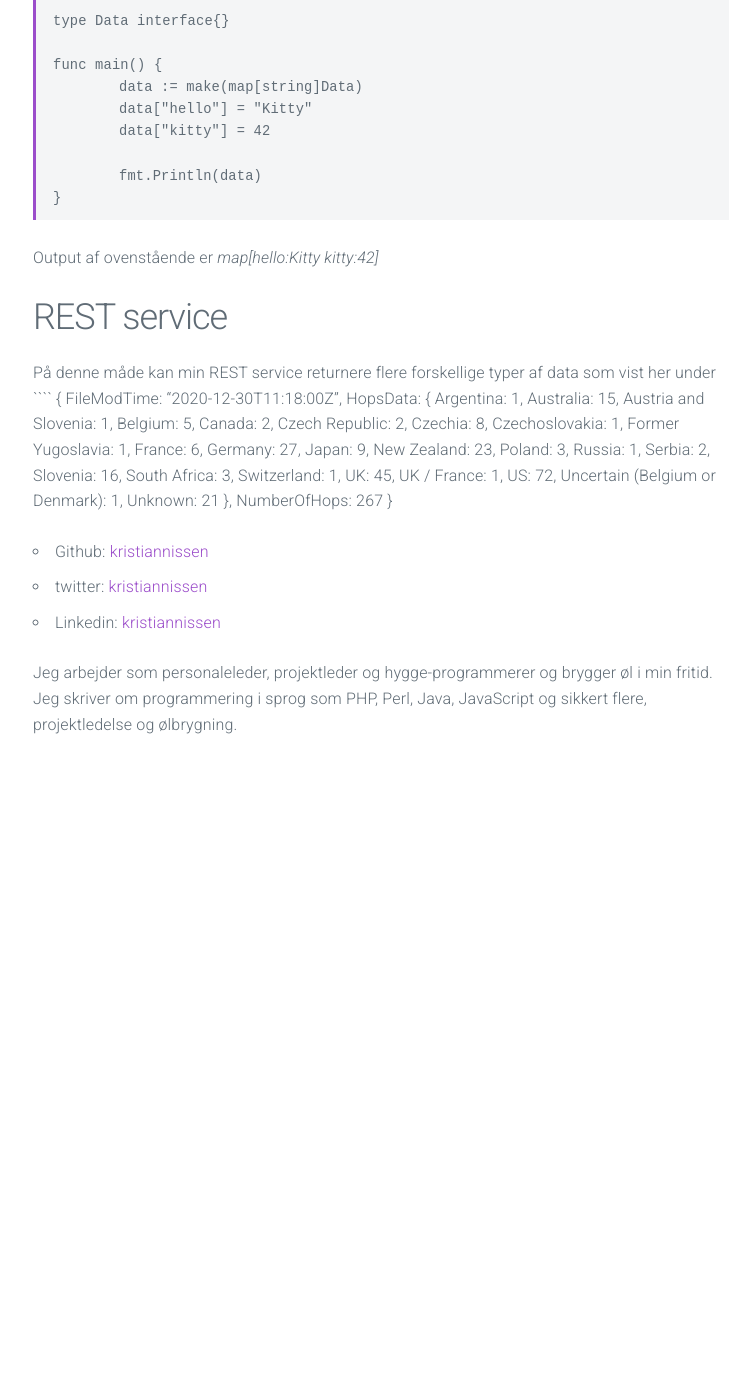
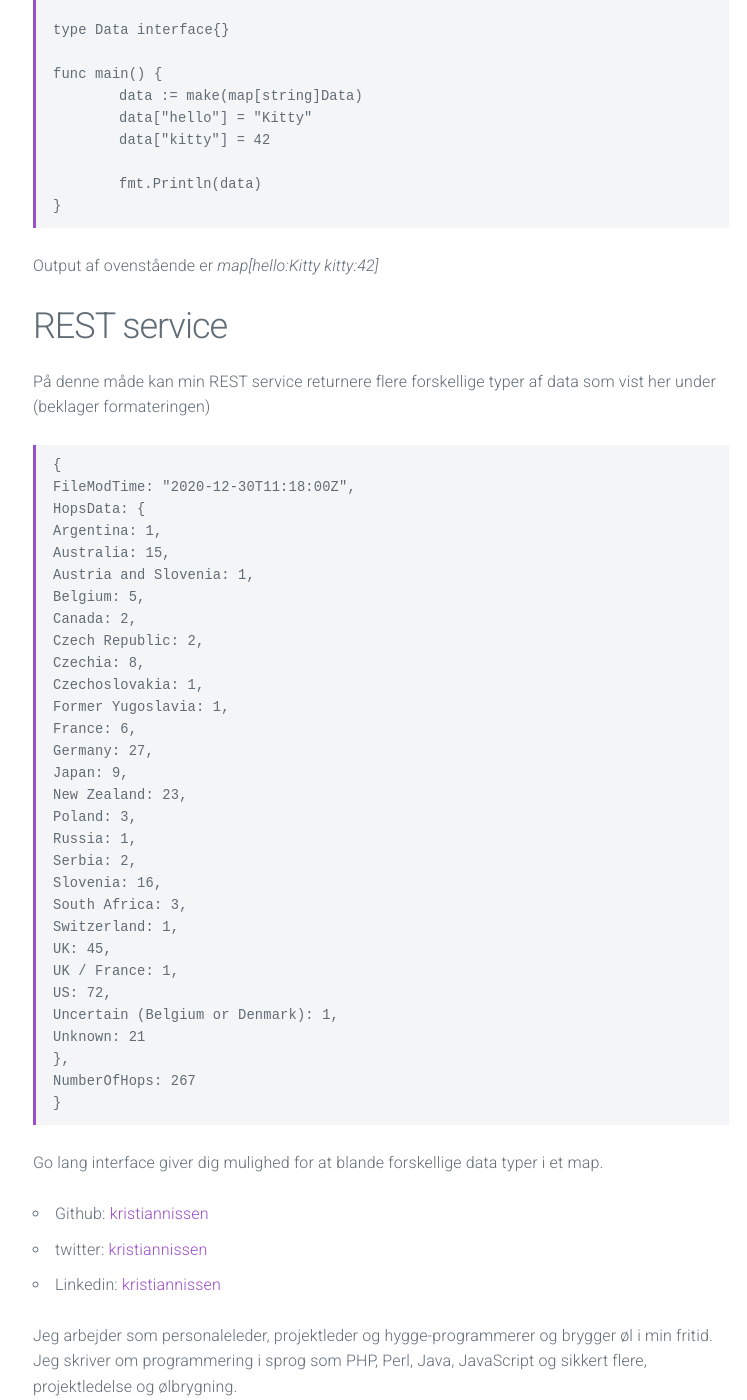
Before and after one commit to kristiannissen/kristiannissen.github.io, a Jekyll site: the page built from _posts/2020-12-30-golang-interface.md, in a window 1280 px wide and 1400 px high, scrolled down 952 px. Shown: the whole window, without its empty margins (259-1006 px from the left). Built offline with Jekyll 4.4.1, drawn with Linux system fonts in a browser that asks for light colours; before the commit the page ends 1689 px from its top, so only the background shows below that.

Commit message:
Update 2020-12-30-golang-interface.md

`````diff
--- a/_posts/2020-12-30-golang-interface.md
+++ b/_posts/2020-12-30-golang-interface.md
@@ -24,7 +24,7 @@ func main() {
 ```
 Output af ovenstående vil være *map[hello:Kitty]*, men min service skal både kunne returnere string, int og nested maps.
 
-### Interface
+## Interface
 For at kunne returnere et map som indeholder flere forskellige værdier end kun string, kan jeg bruge et Interface som i eksemplet her under
 ```
 package main
@@ -45,8 +45,8 @@ func main() {
 ```
 Output af ovenstående er *map[hello:Kitty kitty:42]*
 ## REST service
-På denne måde kan min REST service returnere flere forskellige typer af data som vist her under
-````
+På denne måde kan min REST service returnere flere forskellige typer af data som vist her under (beklager formateringen)
+```
 {
 FileModTime: "2020-12-30T11:18:00Z",
 HopsData: {
@@ -77,3 +77,5 @@ Unknown: 21
 },
 NumberOfHops: 267
 }
+```
+Go lang interface giver dig mulighed for at blande forskellige data typer i et map.
`````
